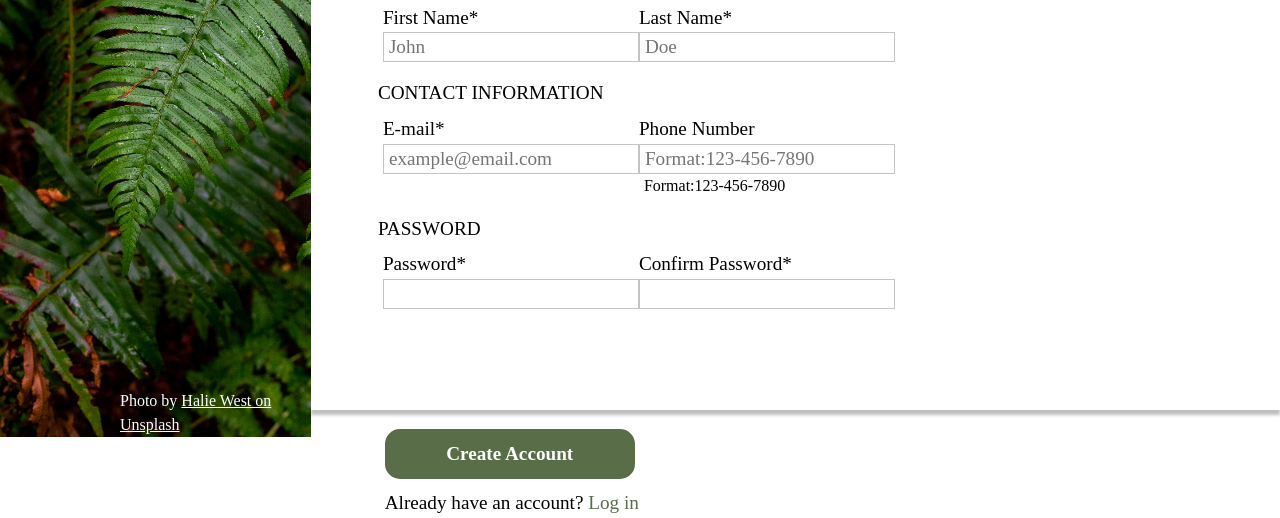
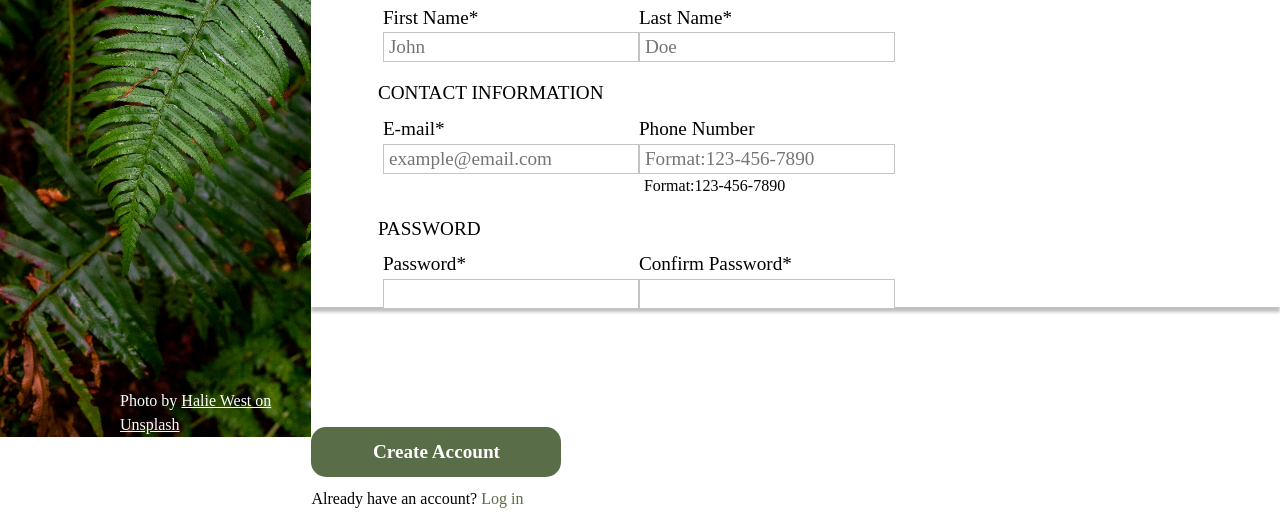
Before and after one commit to velibor918/Form-Project-, a plain HTML site: page index.html in a window 1280 px wide. Shown: the part 363-881 px from the top of the page. Drawn offline with Linux system fonts and the light colour scheme.

Commit message:
Added extra containers for layout purposes

```diff
--- a/index.html
+++ b/index.html
@@ -19,6 +19,7 @@
                 href="https://unsplash.com/photos/green-leaf-plant-in-close-up-photography-25xggax4bSA">Halie West on
                 Unsplash</a></span>
     </div>
+    <div class="mega">
         <div class="container">
             <div class="text-cont">
                 <p class="text-1">This is not a real online service! You know you need something like this in your life to help
@@ -55,10 +56,7 @@
                     <div class="frm-cont">
                         <label for="pw">Password<span aria-label="required">*</span></label>
                         <input type="password" name="pw" id="pw" pattern="(?=.*\d)(?=.*[a-z])(?=.*[A-Z]).{8,}" required>
-                    <div class="submit-cont">
-                        <button type="submit">Create Account</button>
-                        <p>Already have an account? <a href="">Log in</a></p>
-                    </div>
+
                     </div>
                     <div class="frm-cont">
                         <label for="pw-confirm">Confirm Password<span aria-label="required">*</span></label>
@@ -74,6 +72,11 @@
                 </div>
             </form>
         </div>
+        <div class="submit-cont">
+            <button type="submit">Create Account</button>
+            <p>Already have an account? <a href="">Log in</a></p>
+        </div>
+    </div>
 </body>
 
 </html>
--- a/style.css
+++ b/style.css
@@ -259,6 +259,12 @@ summary {
 	color: inherit;
 }
 
+.mega {
+	margin: 0;
+	padding: 0;
+	/* display: flex; */
+}
+
 .container {
 	padding-left: 50px;
 	width: 100%;
```
Lines whose indentation alone changed are shown as unchanged.
